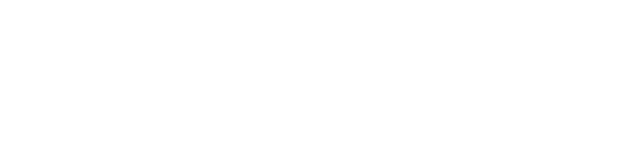
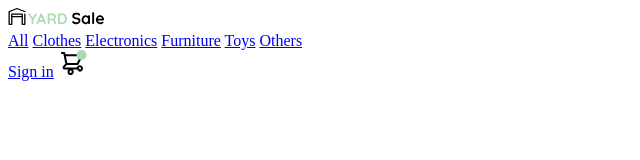
Before and after one commit to nicolascabezas1/GarageSale, a plain HTML site: page index.html in a window 1280 px wide. Shown: the whole page, without its empty margins (0-640 px from the left). Drawn offline with Linux system fonts and the light colour scheme.

Commit message:
Simple header layout added

```diff
--- a/index.html
+++ b/index.html
@@ -5,9 +5,27 @@
     <meta name="viewport"
           content="width=device-width, user-scalable=no, initial-scale=1.0, maximum-scale=1.0, minimum-scale=1.0">
     <meta http-equiv="X-UA-Compatible" content="ie=edge">
+    <meta name="description"
+          content="YardSale: the virtual garage store where you'll find unique treasures, from vintage furniture to
+          electronics and clothing. Discover incredible deals every day.">
+    <link rel="icon" type="image/x-icon" href="assets/favicon_yard_sale.svg">
     <title>Create Account</title>
 </head>
 <body>
-
+<header>
+    <img src="assets/logo_yard_sale.svg" alt="Yard sale logo">
+    <nav>
+        <a href="#">All</a>
+        <a href="#">Clothes</a>
+        <a href="#">Electronics</a>
+        <a href="#">Furniture</a>
+        <a href="#">Toys</a>
+        <a href="#">Others</a>
+    </nav>
+    <section>
+        <a href="#">Sign in</a>
+        <img src="assets/icon_shopping_cart_notification.svg" alt="Cart shopping">
+    </section>
+</header>
 </body>
 </html>
```
